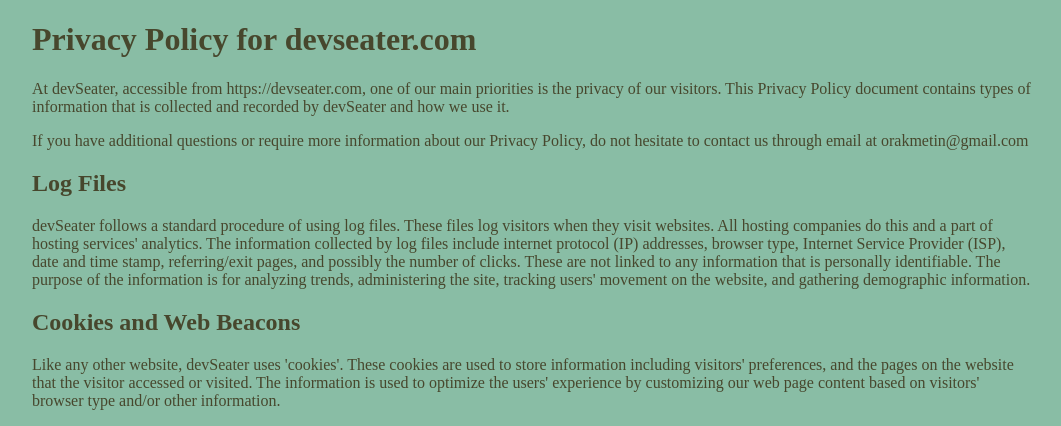
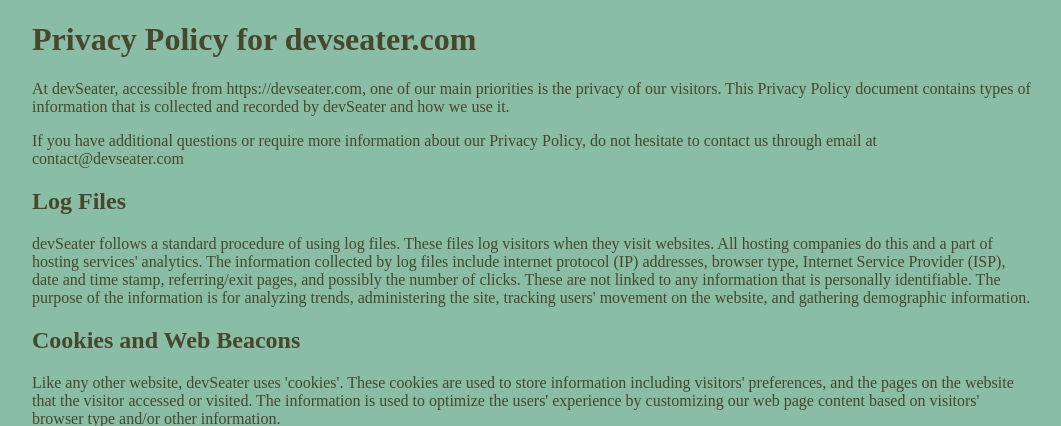
Before and after one commit to metinorak/devSeater, a Flask app: page /privacy-policy in a window 1280 px wide. Shown: the part 148-574 px from the top of the page, without its empty margins (108-1169 px from the left). Run offline with Flask 2, Linux system fonts and the light colour scheme.

Commit message:
privacy policy was changed

```diff
--- a/templates/intro/privacy-policy.html
+++ b/templates/intro/privacy-policy.html
@@ -27,7 +27,7 @@
 
           <p>At devSeater, accessible from https://devseater.com, one of our main priorities is the privacy of our visitors. This Privacy Policy document contains types of information that is collected and recorded by devSeater and how we use it.</p>
 
-          <p>If you have additional questions or require more information about our Privacy Policy, do not hesitate to contact us through email at orakmetin@gmail.com</p>
+          <p>If you have additional questions or require more information about our Privacy Policy, do not hesitate to contact us through email at contact@devseater.com</p>
 
           <h2>Log Files</h2>
 
```
